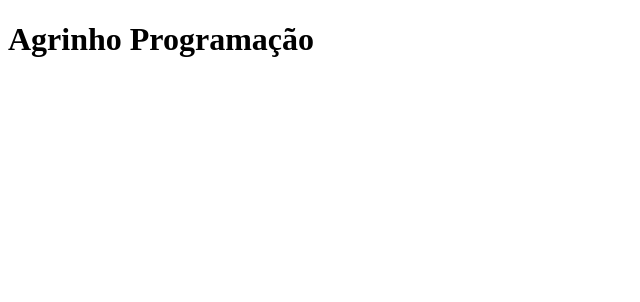
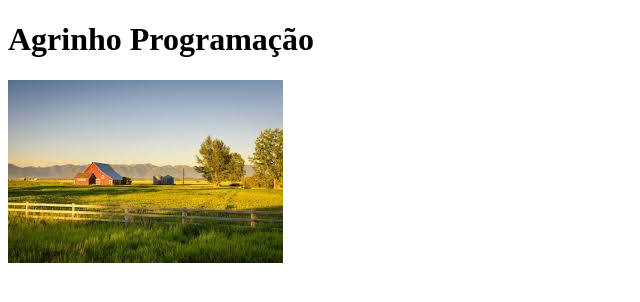
Before and after one commit to cris657/henry_2025_agrinho, a plain HTML site: page index.html in a window 1280 px wide. Shown: the whole page, without its empty margins (0-640 px from the left). Drawn offline with Linux system fonts and the light colour scheme.

Commit message:
ssssssss

```diff
--- a/index.html
+++ b/index.html
@@ -11,5 +11,7 @@
         <h1>Agrinho Programação</h1>
     </header>
 
+    <img src="fazenda.jpg" alt="imagem de fazenda">
+
 </body>
 </html>
```
Also changed, not shown: fazenda.jpg (added).
